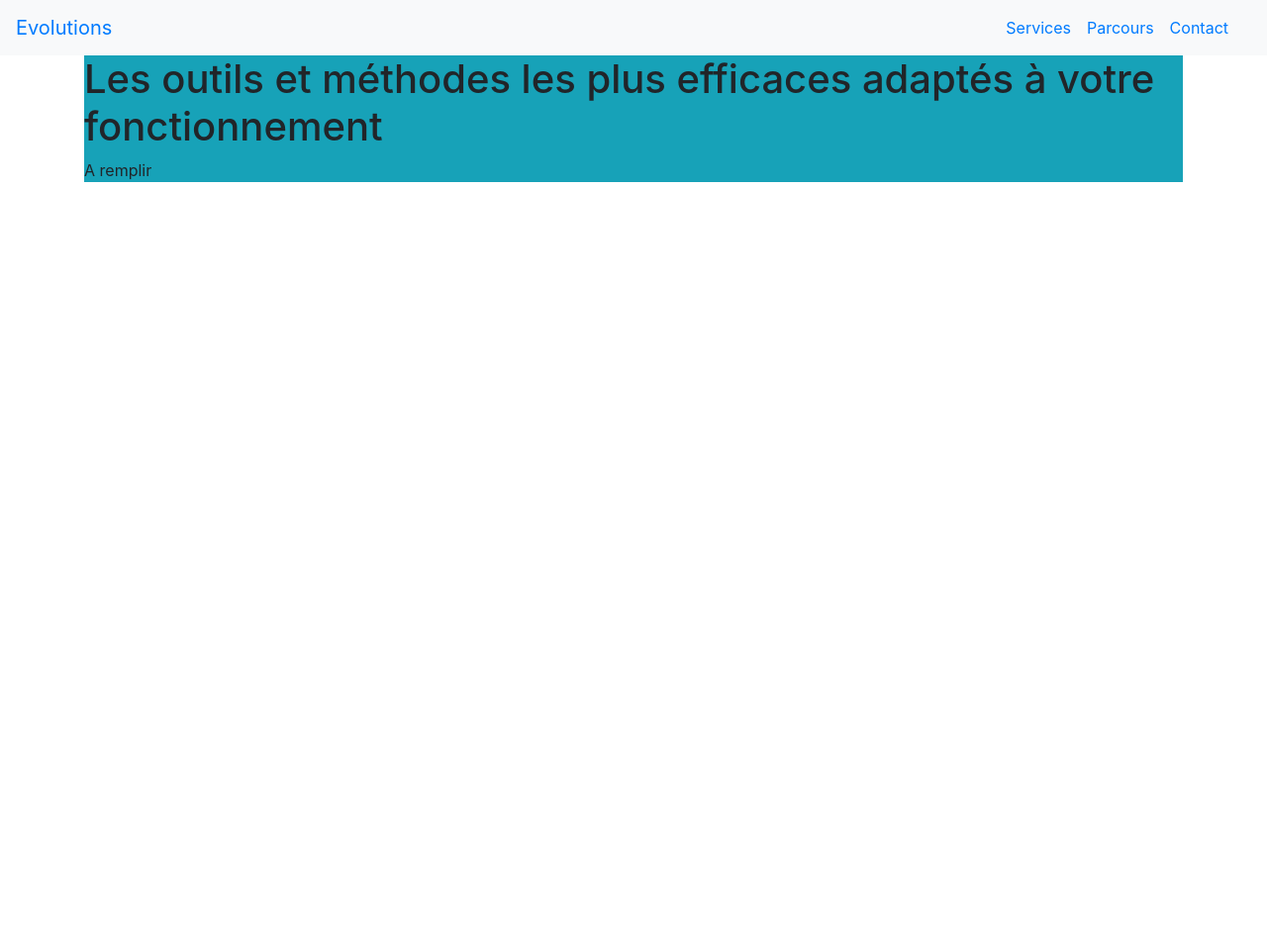
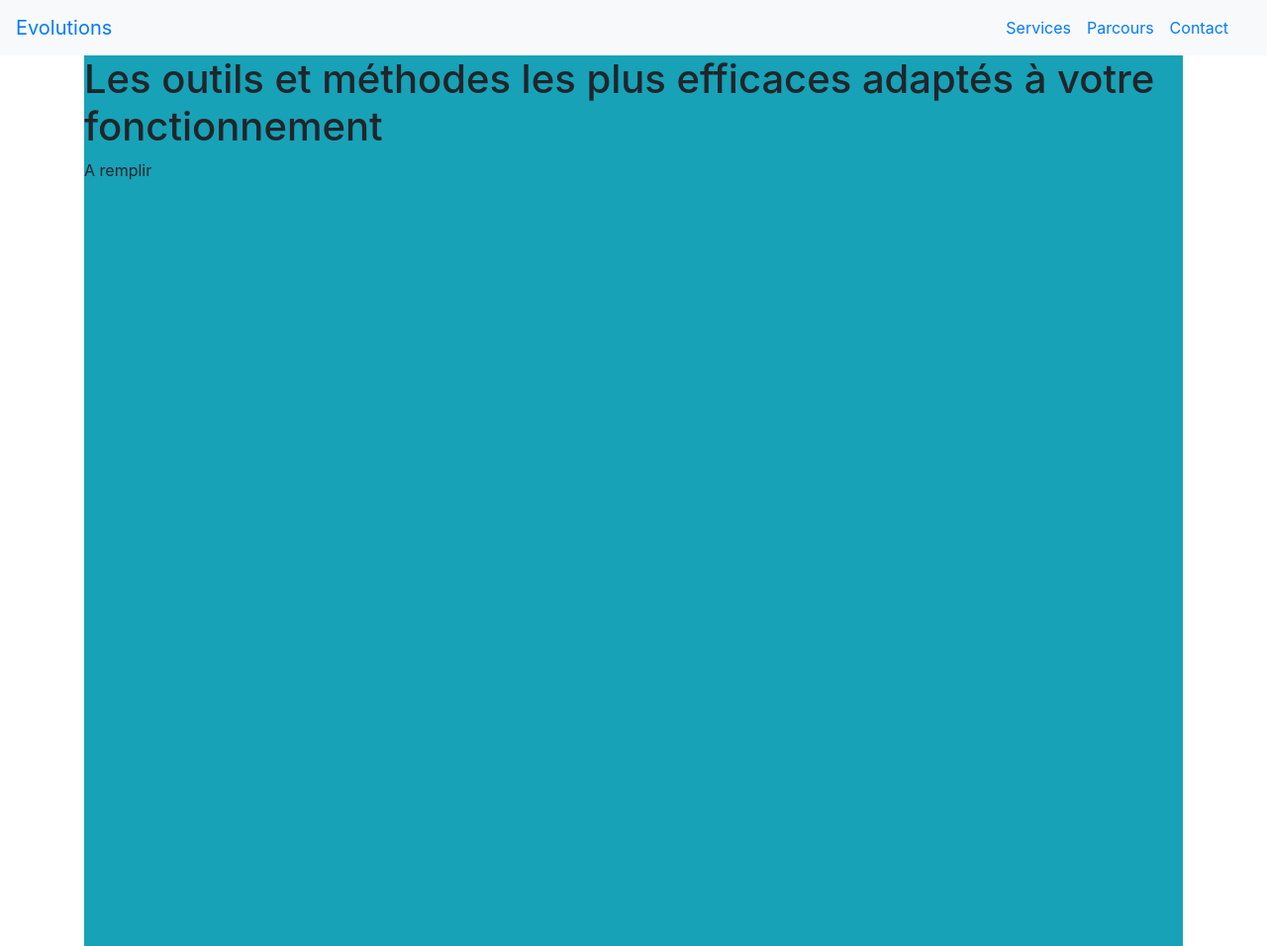
Before and after one commit to OrgaEvolutions/orgaevolutions.github.io, a Jekyll site: the page built from index.html, in a window 1280 px wide. Shown: the whole page at 99% size. Built offline with Jekyll 4.4.1, drawn with Linux system fonts in a browser that asks for light colours; before the commit the page ends 900 px from its top, so only the background shows below that.

Commit message:
Update index.html

```diff
--- a/index.html
+++ b/index.html
@@ -2,7 +2,7 @@
 layout: default
 title: evolutions
 ---
-<div class="min-vh-90 bg-info">
+<div class="min-vh-100 bg-info">
 	<h1>Les outils et méthodes les plus efficaces adaptés à votre fonctionnement</h1>
 	<p>A remplir</p>
 
```
